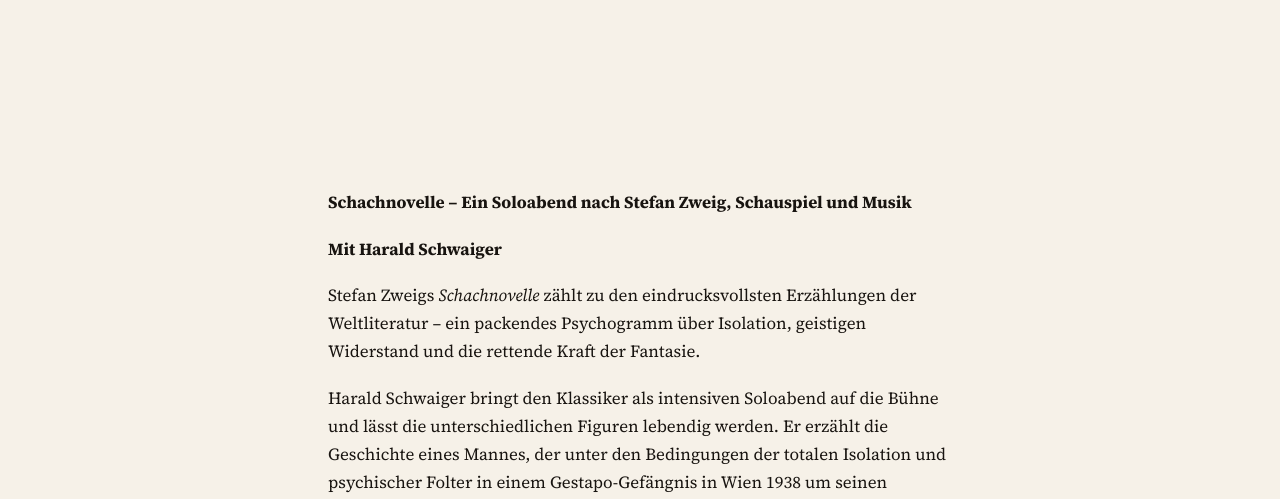
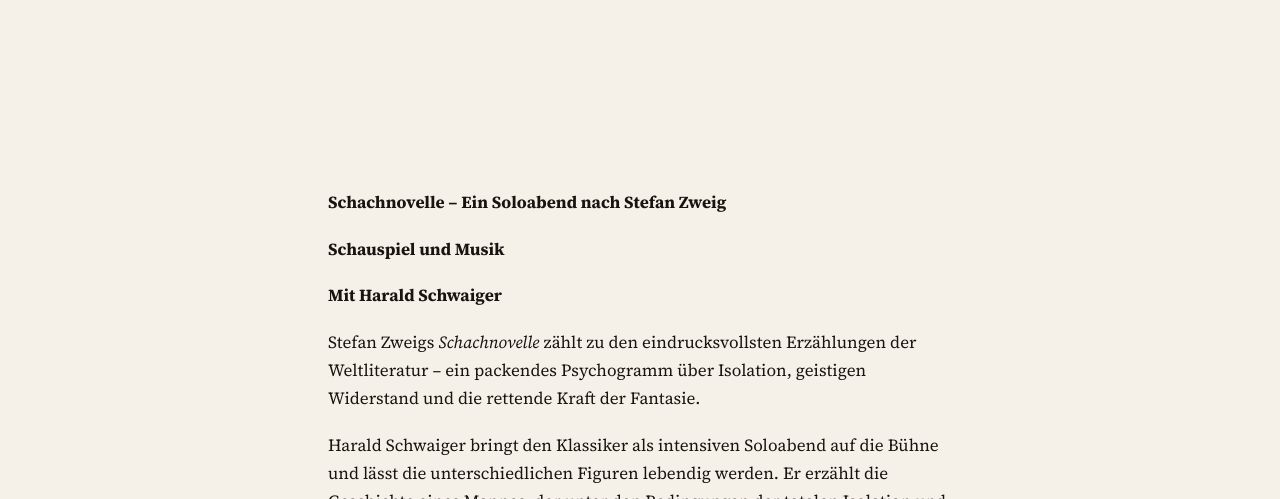
Before and after one commit to christiansrimpler-create/austropott-website, an Eleventy site: page src/stuecke/mephisto.md in a window 1280 px wide. Shown: the part 601-1100 px from the top of the page. Built offline with nearby package versions, Linux system fonts and the light colour scheme; Eleventy itself is replaced by a stand-in of ours; files that its build step writes are made by us from their sources.

Commit message:
Update Stück “mephisto”

```diff
--- a/src/stuecke/mephisto.md
+++ b/src/stuecke/mephisto.md
@@ -11,14 +11,16 @@ reihenfolge: 3
 pressezitate: []
 schlusszitat: null
 rechte: ''
+desc: 'Mephisto nach Klaus Mann: Schauspiel & Chansons mit Harald Schwaiger. Ein Schauspieler zwischen Macht, Karriere, Gefahr und Verrat – im Dortmunder U.'
 active: stuecke
-desc: 'Mephisto nach Klaus Mann: Schauspiel & Chansons mit Harald Schwaiger. Ein Schauspieler zwischen Macht, Karriere, Gefahr und Verrat – im Dortmunder U.'
 layout: stueck.njk
 permalink: /die-stuecke/mephisto/
 title: Mephisto – Der Pakt mit der Macht | austroPott – Theater im Dortmunder U
 ---
 
-**Schachnovelle – Ein Soloabend nach Stefan Zweig, Schauspiel und Musik**
+**Schachnovelle – Ein Soloabend nach Stefan Zweig**
+
+**Schauspiel und Musik**
 
 **Mit Harald Schwaiger**
 
```
